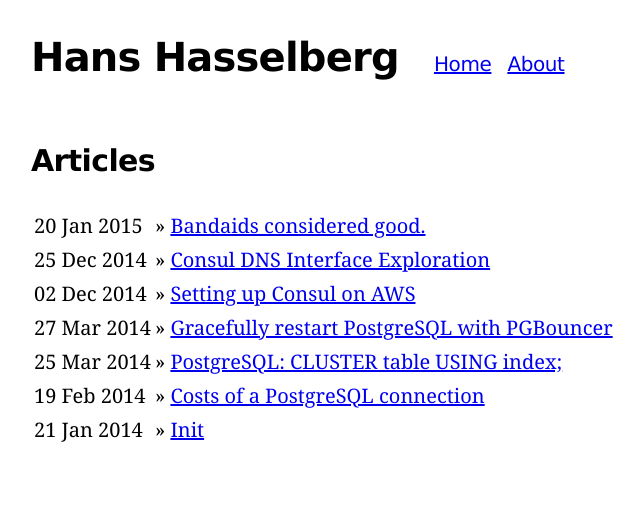
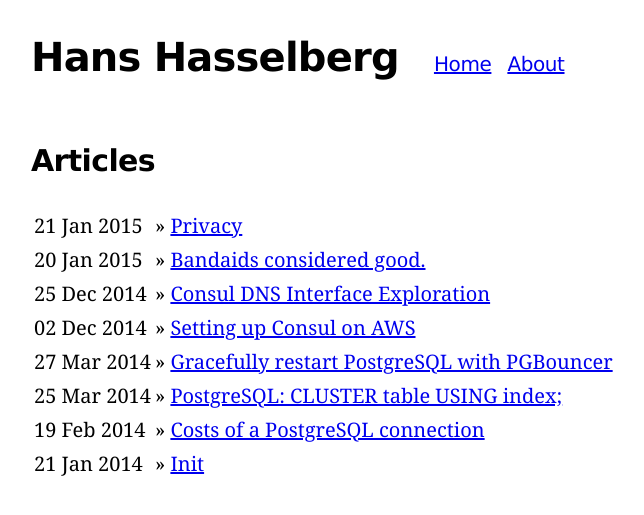
Before and after one commit to hanshasselberg/i0rek.github.io, a Jekyll site: the page built from index.html, in a window 1280 px wide. Shown: the top 515 px of the page, without its empty margins (259-903 px from the left). Built offline with Jekyll 4.4.1, drawn with Linux system fonts in a browser that asks for light colours; Markdown is read by kramdown in place of the engine named in the settings; comment, search, counter and statistics services are not loaded.

Commit message:
privacy.

```diff
--- a/_drafts/privacy.md
+++ b/_posts/2015-01-21-privacy.markdown
@@ -1,6 +1,7 @@
 ---
 layout: post
 title:  Privacy
+date:   2015-01-21 10:00:00
 ---
 
 I am concerned about the privacy a lot lately and I would like to share what I am doing in order to protect mine better.
```
